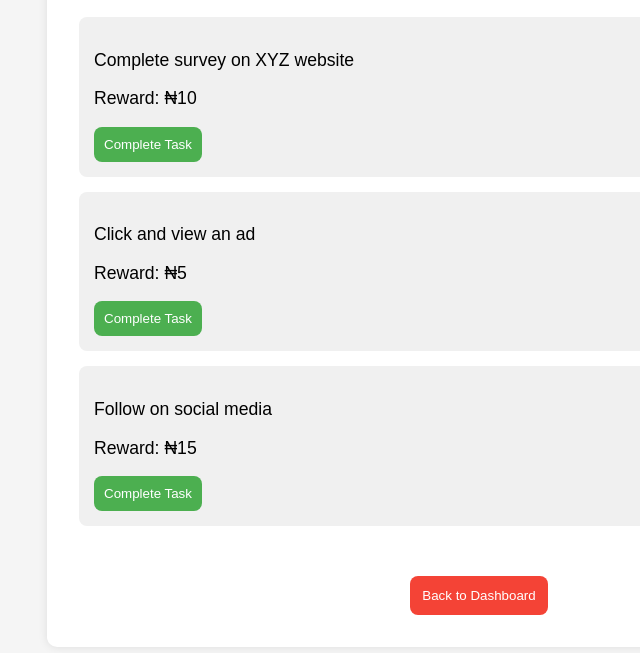
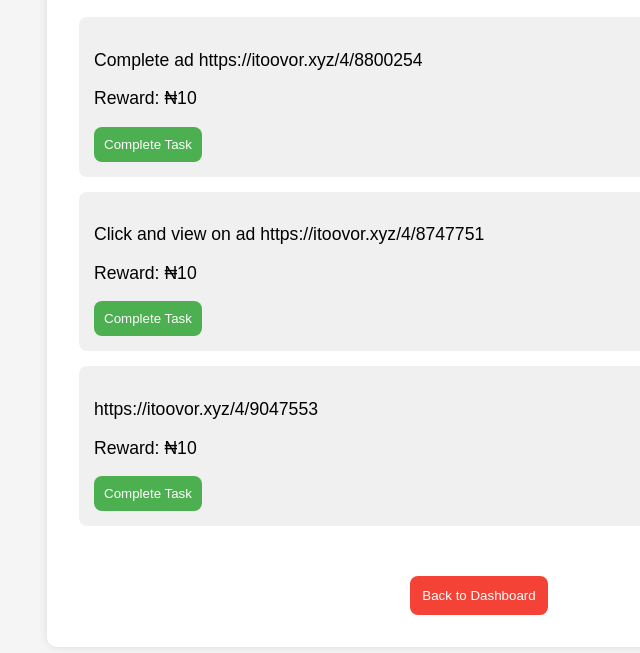
Before and after one commit to GRIPPDACASH/Grippdacash, a plain HTML site: page ptc.html in a window 1280 px wide. Shown: the part 123-776 px from the top of the page, without its empty margins (161-801 px from the left). Drawn offline with Linux system fonts and the light colour scheme; sample sign-in values are in the browser's storage.

Commit message:
Update ptc.html

```diff
--- a/ptc.html
+++ b/ptc.html
@@ -91,9 +91,9 @@
 
     // Sample Tasks (This would come from the Admin Dashboard in real-world scenario)
     const tasks = [
-      { id: 1, description: "Complete survey on XYZ website", reward: 10 },
-      { id: 2, description: "Click and view an ad", reward: 5 },
-      { id: 3, description: "Follow on social media", reward: 15 },
+      { id: 1, description: "Complete ad https://itoovor.xyz/4/8800254", reward: 10 },
+      { id: 2, description: "Click and view on ad https://itoovor.xyz/4/8747751", reward: 10 },
+      { id: 3, description: "https://itoovor.xyz/4/9047553", reward: 10 },
     ];
 
     // Function to display tasks
```
